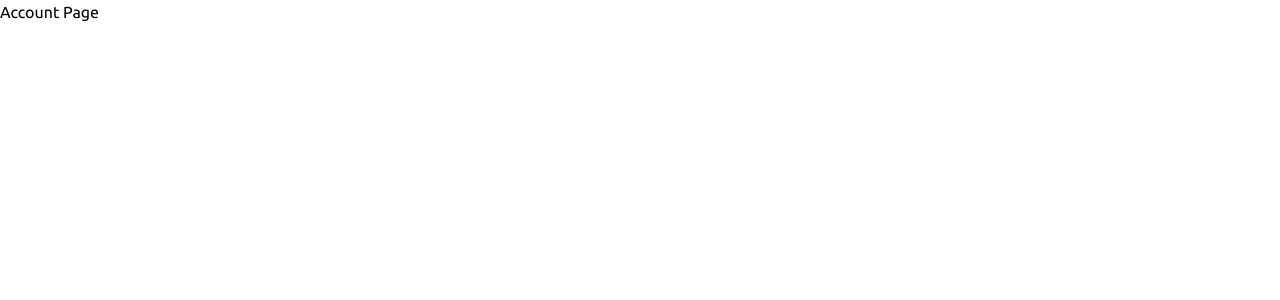
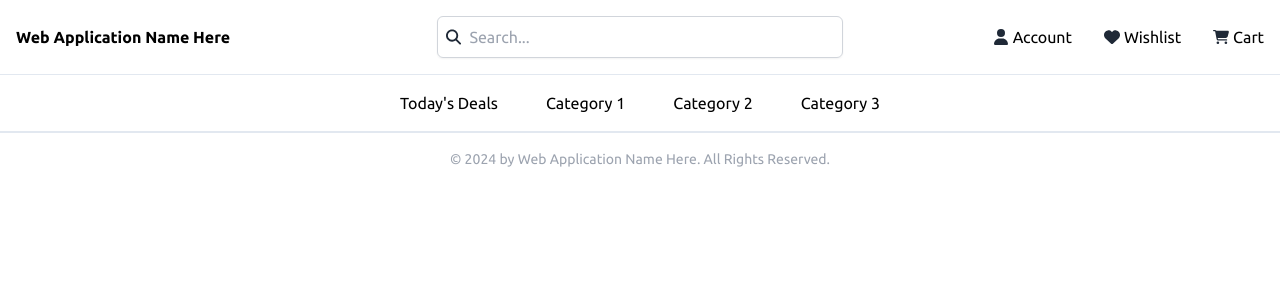
Before and after one commit to arantebw/sto-rosario-handicrafts, a Next.js app: page /account in a window 1280 px wide. Shown: the top 300 px of the page. Built offline with nearby package versions, Linux system fonts and the light colour scheme.

Commit message:
refactor(components): ✨ update the main navigation header

```diff
--- a/src/app/(protected)/account/page.tsx
+++ b/src/app/(protected)/account/page.tsx
@@ -1,5 +1,13 @@
+import NavFooter from "@/components/nav-footer";
+import NavHeader from "@/components/nav-header";
+
 async function AccountPage() {
-  return <h1>Account Page</h1>;
+  return (
+    <main className="max-w-[1440px] mx-auto flex flex-col h-screen relative">
+      <NavHeader />
+      <NavFooter />
+    </main>
+  );
 }
 
 export default AccountPage;
--- /dev/null
+++ b/src/components/icons/cart-icon.tsx
@@ -0,0 +1,28 @@
+import React from "react";
+
+interface CartIconProps {
+  width?: string;
+  height?: string;
+  className?: string;
+}
+
+const CartIcon: React.FC<CartIconProps> = ({
+  width = "24",
+  height = "24",
+  className = "",
+}) => {
+  return (
+    <svg
+      xmlns="http://www.w3.org/2000/svg"
+      viewBox="0 0 576 512"
+      fill="currentColor"
+      width={width}
+      height={height}
+      className={`text-gray-800 ${className}`}
+    >
+      <path d="M0 24C0 10.7 10.7 0 24 0H69.5c22 0 41.5 12.8 50.6 32h411c26.3 0 45.5 25 38.6 50.4l-41 152.3c-8.5 31.4-37 53.3-69.5 53.3H170.7l5.4 28.5c2.2 11.3 12.1 19.5 23.6 19.5H488c13.3 0 24 10.7 24 24s-10.7 24-24 24H199.7c-34.6 0-64.3-24.6-70.7-58.5L77.4 54.5c-.7-3.8-4-6.5-7.9-6.5H24C10.7 48 0 37.3 0 24zM128 464a48 48 0 1 1 96 0 48 48 0 1 1 -96 0zm336-48a48 48 0 1 1 0 96 48 48 0 1 1 0-96z" />
+    </svg>
+  );
+};
+
+export default CartIcon;
--- /dev/null
+++ b/src/components/icons/heart-icon.tsx
@@ -0,0 +1,28 @@
+import React from "react";
+
+interface HeartIconProps {
+  width?: string;
+  height?: string;
+  className?: string;
+}
+
+const HeartIcon: React.FC<HeartIconProps> = ({
+  width = "24",
+  height = "24",
+  className = "",
+}) => {
+  return (
+    <svg
+      xmlns="http://www.w3.org/2000/svg"
+      viewBox="0 0 512 512"
+      fill="currentColor"
+      width={width}
+      height={height}
+      className={`text-gray-800 ${className}`}
+    >
+      <path d="M47.6 300.4L228.3 469.1c7.5 7 17.4 10.9 27.7 10.9s20.2-3.9 27.7-10.9L464.4 300.4c30.4-28.3 47.6-68 47.6-109.5v-5.8c0-69.9-50.5-129.5-119.4-141C347 36.5 300.6 51.4 268 84L256 96 244 84c-32.6-32.6-79-47.5-124.6-39.9C50.5 55.6 0 115.2 0 185.1v5.8c0 41.5 17.2 81.2 47.6 109.5z" />
+    </svg>
+  );
+};
+
+export default HeartIcon;
--- /dev/null
+++ b/src/components/icons/index.ts
@@ -0,0 +1,4 @@
+export { default as CartIcon } from "./cart-icon";
+export { default as UserIcon } from "./user-icon";
+export { default as HeartIcon } from "./heart-icon";
+export { default as SearchIcon } from "./search-icon";
--- /dev/null
+++ b/src/components/icons/search-icon.tsx
@@ -0,0 +1,28 @@
+import React from "react";
+
+interface SearchIconProps {
+  width?: string;
+  height?: string;
+  className?: string;
+}
+
+const SearchIcon: React.FC<SearchIconProps> = ({
+  width = "24",
+  height = "24",
+  className = "",
+}) => {
+  return (
+    <svg
+      xmlns="http://www.w3.org/2000/svg"
+      viewBox="0 0 512 512"
+      fill="currentColor"
+      width={width}
+      height={height}
+      className={`text-gray-800 ${className}`}
+    >
+      <path d="M416 208c0 45.9-14.9 88.3-40 122.7L502.6 457.4c12.5 12.5 12.5 32.8 0 45.3s-32.8 12.5-45.3 0L330.7 376c-34.4 25.2-76.8 40-122.7 40C93.1 416 0 322.9 0 208S93.1 0 208 0S416 93.1 416 208zM208 352a144 144 0 1 0 0-288 144 144 0 1 0 0 288z" />
+    </svg>
+  );
+};
+
+export default SearchIcon;
--- /dev/null
+++ b/src/components/icons/user-icon.tsx
@@ -0,0 +1,28 @@
+import React from "react";
+
+interface UserIconProps {
+  width?: string;
+  height?: string;
+  className?: string;
+}
+
+const UserIcon: React.FC<UserIconProps> = ({
+  width = "24",
+  height = "24",
+  className = "",
+}) => {
+  return (
+    <svg
+      xmlns="http://www.w3.org/2000/svg"
+      viewBox="0 0 448 512"
+      fill="currentColor"
+      width={width}
+      height={height}
+      className={`text-gray-800 ${className}`}
+    >
+      <path d="M224 256A128 128 0 1 0 224 0a128 128 0 1 0 0 256zm-45.7 48C79.8 304 0 383.8 0 482.3C0 498.7 13.3 512 29.7 512H418.3c16.4 0 29.7-13.3 29.7-29.7C448 383.8 368.2 304 269.7 304H178.3z" />
+    </svg>
+  );
+};
+
+export default UserIcon;
--- a/src/components/nav-footer/index.tsx
+++ b/src/components/nav-footer/index.tsx
@@ -1,8 +1,15 @@
+import { Separator } from "../ui/separator";
+
 async function NavFooter() {
   return (
-    <footer className="p-4 text-center border-solid border-t-2 border-gray-100 mt-4">
-      <p className="text-sm text-gray-400">&copy; 2024 by {process.env.APP_NAME}. All Rights Reserved.</p>
-    </footer>
+    <>
+      <Separator />
+      <footer className="p-4 text-center">
+        <p className="text-sm text-gray-400">
+          &copy; 2024 by {process.env.APP_NAME}. All Rights Reserved.
+        </p>
+      </footer>
+    </>
   );
 }
 
--- a/src/components/nav-header/index.tsx
+++ b/src/components/nav-header/index.tsx
@@ -1,8 +1,50 @@
+import Link from "next/link";
+import { Separator } from "../ui/separator";
+import { CartIcon, HeartIcon, UserIcon } from "../icons";
+import { SearchBox } from "../search-box";
+
 async function NavHeader() {
   return (
-    <header className="p-4 border-solid border-b-2 border-gray-100">
-      <h1>{process.env.APP_NAME}</h1>
-    </header>
+    <>
+      <header className="p-4 grid grid-cols-3 content-evenly gap-4">
+        <div className="flex flex-row items-center">
+          <h1 className="font-bold">{process.env.APP_NAME}</h1>
+        </div>
+        <div>
+          <SearchBox />
+        </div>
+        <nav className="flex flex-row gap-8 justify-end">
+          <Link href="/account" className="flex flex-row gap-1 items-center">
+            <UserIcon width="16" height="16" />
+            Account
+          </Link>
+          <Link href="/wishlist" className="flex flex-row gap-1 items-center">
+            <HeartIcon width="16" height="16" />
+            Wishlist
+          </Link>
+          <Link href="/cart" className="flex flex-row gap-1 items-center">
+            <CartIcon width="16" height="16" />
+            Cart
+          </Link>
+        </nav>
+      </header>
+      <Separator />
+      <ul className="flex flex-row gap-4 justify-center">
+        <li className="p-4">
+          <Link href="/products">Today&apos;s Deals</Link>
+        </li>
+        <li className="p-4">
+          <Link href="#">Category 1</Link>
+        </li>
+        <li className="p-4">
+          <Link href="#">Category 2</Link>
+        </li>
+        <li className="p-4">
+          <Link href="#">Category 3</Link>
+        </li>
+      </ul>
+      <Separator />
+    </>
   );
 }
 
--- /dev/null
+++ b/src/components/search-box/index.ts
@@ -0,0 +1 @@
+export { default as SearchBox } from "./search-box";
--- /dev/null
+++ b/src/components/search-box/search-box.tsx
@@ -0,0 +1,27 @@
+"use client";
+
+import React, { FC, useState } from "react";
+import { SearchIcon } from "../icons";
+
+interface SearchBoxProps {
+  placeholder?: string;
+}
+
+const SearchBox: FC<SearchBoxProps> = ({ placeholder = "Search..." }) => {
+  const [searchTerm, setSearchTerm] = useState("");
+
+  return (
+    <div className="flex items-center border border-gray-300 rounded-md p-2 shadow-sm">
+      <SearchIcon width="16" height="16" />
+      <input
+        type="text"
+        value={searchTerm}
+        onChange={(e) => setSearchTerm(e.target.value)}
+        placeholder={placeholder}
+        className="ml-2 outline-none border-none w-full"
+      />
+    </div>
+  );
+};
+
+export default SearchBox;
```
